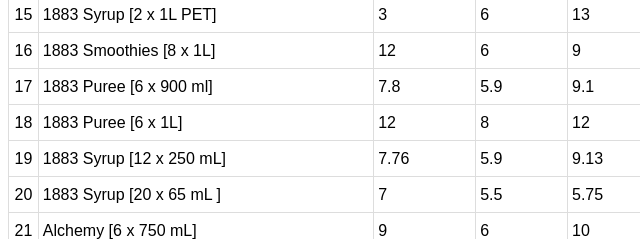
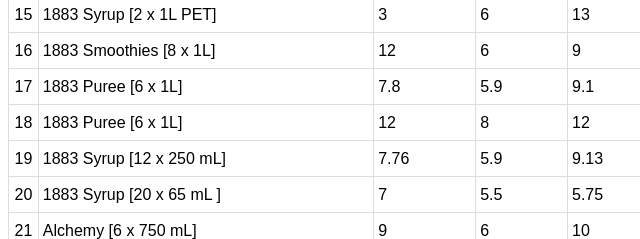
Before and after one commit to ageomatos/ageomatos.github.io, a plain HTML site: page Weight Calculator.html in a window 1280 px wide. Shown: the part 735-974 px from the top of the page, 0-640 px from the left. Drawn offline with Linux system fonts and the light colour scheme.

Commit message:
Update product details for 1883 Puree

```diff
--- a/Weight Calculator.html
+++ b/Weight Calculator.html
@@ -187,7 +187,7 @@
           { Product: "1883 Syrup [2 x 1L Glass]", Length: 3, Width: 6, Height: 13, Weight: 8, FullPallet: 210 },
           { Product: "1883 Syrup [2 x 1L PET]", Length: 3, Width: 6, Height: 13, Weight: 6, FullPallet: 210 },
           { Product: "1883 Smoothies [8 x 1L]", Length: 12, Width: 6, Height: 9, Weight: 20.1, FullPallet: 92 },
-          { Product: "1883 Puree [6 x 900 ml]", Length: 7.8, Width: 5.9, Height: 9.1, Weight: 16.8, FullPallet: 120 },
+          { Product: "1883 Puree [6 x 1L]", Length: 7.8, Width: 5.9, Height: 9.1, Weight: 16.8, FullPallet: 120 },
           { Product: "1883 Puree [6 x 1L]", Length: 12, Width: 8, Height: 12, Weight: 17.8, FullPallet: 60 },
           { Product: "1883 Syrup [12 x 250 mL]", Length: 7.76, Width: 5.9, Height: 9.13, Weight: 16.1, FullPallet: 140 },
           { Product: "1883 Syrup [20 x 65 mL ]", Length: 7, Width: 5.5, Height: 5.75, Weight: 8.6, FullPallet: 160 },
```
